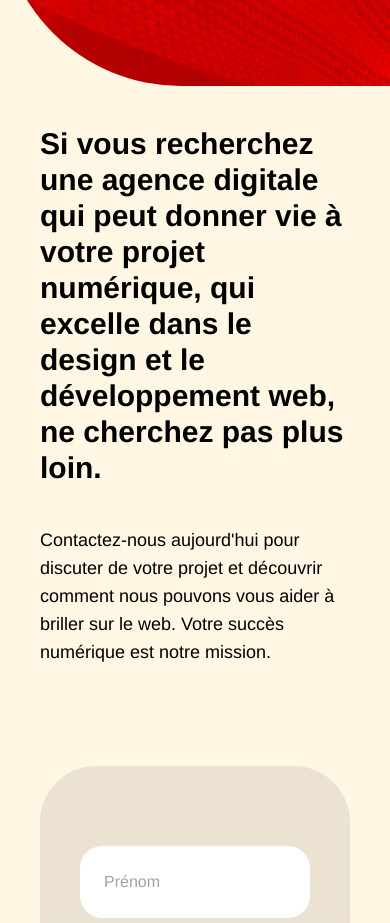
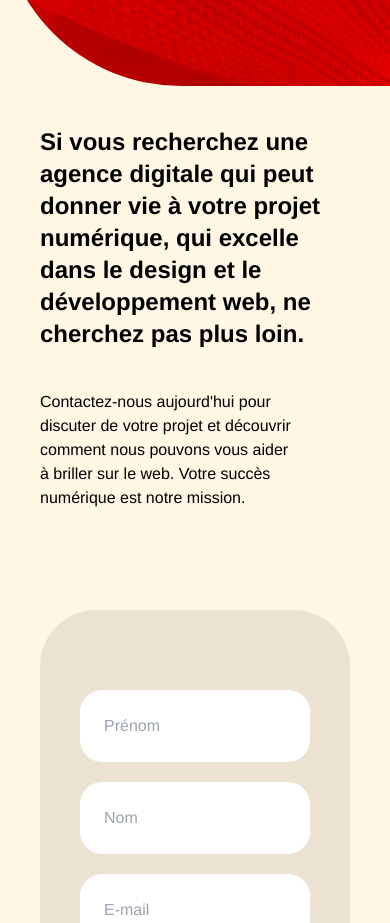
Before and after one commit to franzhopp/v3q, a React (Vite) app: page / in a window 390 px wide. Shown: the part 7620-8543 px from the top of the page. Built offline with nearby package versions, Linux system fonts and the light colour scheme; a web font is replaced by a local one.

Commit message:
[ADD] title contact

```diff
--- a/src/Components/Contact/contact.jsx
+++ b/src/Components/Contact/contact.jsx
@@ -29,21 +29,23 @@ const Form = () => {
         <div className="flex justify-center sm:flex-row md:flex-row lg:flex-row flex-col m-10">
           <div className="w-96 mr-64 sm:mb-5">
             <div className=" w-4/5 sm:w-96">
-            <p className="font-extrabold text-left text-3xl sm:text-4xl text-black">
-              Si vous recherchez une agence digitale qui peut donner vie à votre
-              projet numérique, qui excelle dans le design et le développement
-              web, ne cherchez pas plus loin.
+              <p className="font-extrabold text-left text-2xl sm:text-4xl text-black">
+                Si vous recherchez une agence digitale qui peut donner vie à
+                votre projet numérique, qui excelle dans le design et le
+                développement web, ne cherchez pas plus loin.
               </p>
             </div>
+            <div className=" w-64 sm:w-0">
               <p
                 data-aos="zoom-in"
                 data-aos-duration="1000"
-              className="text-black text-lg sm:text-2xl w-80 sm:w-96 md:w-96 lg:w-96 mt-10"
+                className="text-black text-base sm:text-2xl mt-10"
               >
                 {`Contactez-nous aujourd'hui pour discuter de
           votre projet et découvrir comment nous pouvons vous aider à briller
           sur le web. Votre succès numérique est notre mission.`}
               </p>
+            </div>
           </div>
 
           <div>
```
Lines whose indentation alone changed are shown as unchanged.
